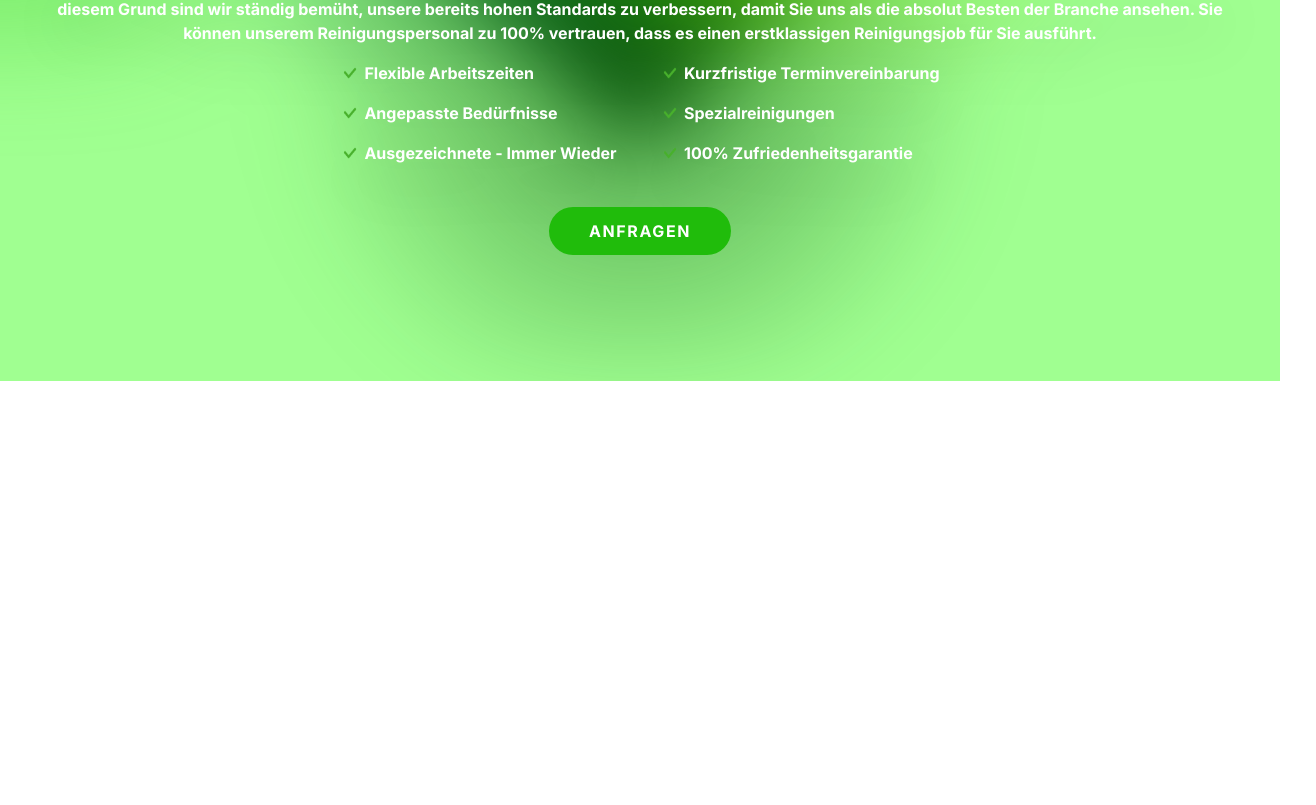
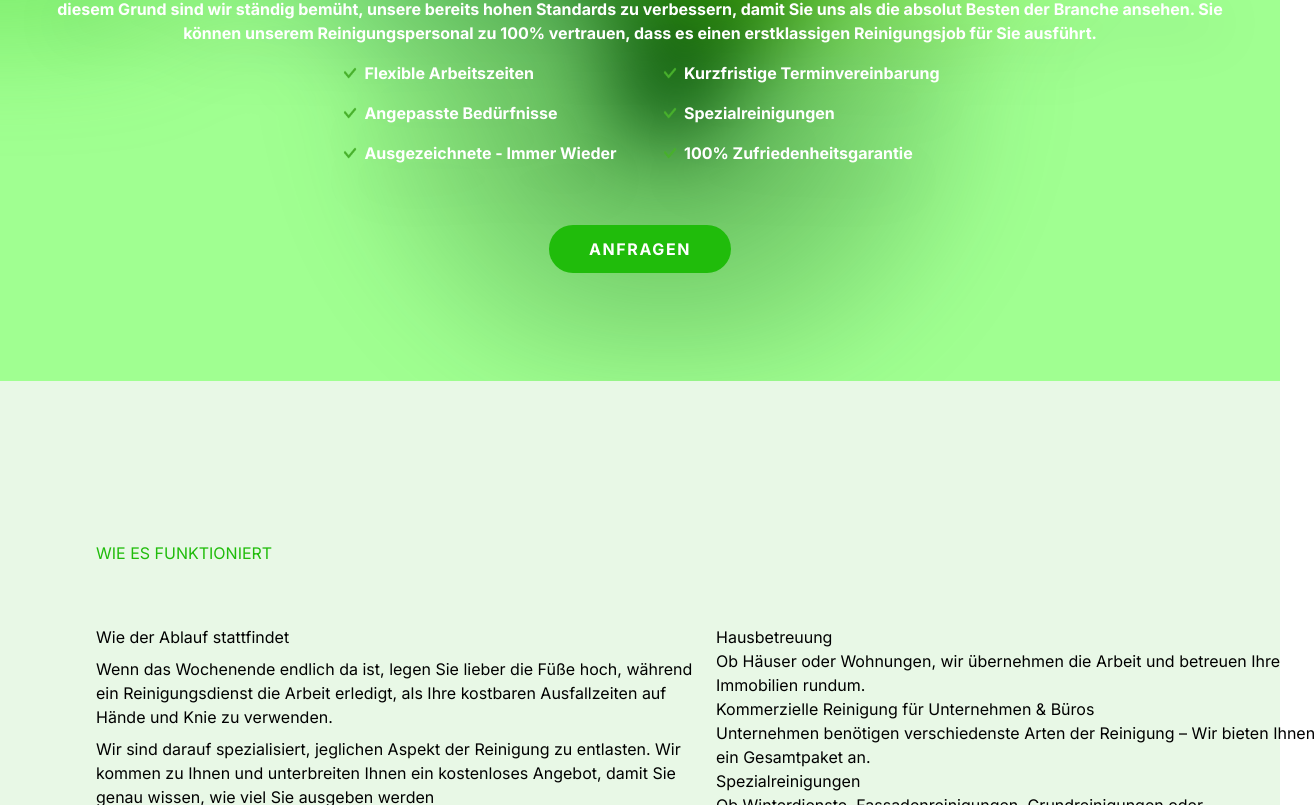
Before and after one commit to Curiosoofficial/todorovic-partner, a Next.js app: page / in a window 1280 px wide. Shown: the part 1995-2800 px from the top of the page, 1316 px wide, since content can reach past the window. Before the commit the page ends 2376 px from the top, so only its background shows below. Built offline with nearby package versions, Linux system fonts and the light colour scheme.

Commit message:
about us 2 structure

```diff
--- a/app/page.tsx
+++ b/app/page.tsx
@@ -1,4 +1,5 @@
-import HomeAboutUsSec1 from "@/components/homeui/HomeAboutUsSec";
+import HomeAboutUsSec1 from "@/components/homeui/HomeAboutUsSec1";
+import HomeAboutUsSec2 from "@/components/homeui/HomeAboutUsSec2";
 import HomeServiceSec from "@/components/homeui/HomeServiceSec";
 import { ImagesSlider } from "@/components/ui/images-slider";
 import { heroImages } from "@/constants";
@@ -21,6 +22,7 @@ export default function Home() {
       <HomeServiceSec />
 
       <HomeAboutUsSec1 />
+      <HomeAboutUsSec2 />
     </main>
   );
 }
--- a/components/Navbar.tsx
+++ b/components/Navbar.tsx
@@ -4,7 +4,7 @@ import React from 'react'
 
 const Navbar = () => {
   return (
-    <nav className="flex items-center justify-between p-7 fixed top-0 z-50 w-full bg-light-900 shadow-[0_3px_10px_rgb(0,0,0,0.2)] z-50">
+    <nav className="flex items-center justify-between p-7 fixed top-0 z-[100] w-full bg-light-900 shadow-[0_3px_10px_rgb(0,0,0,0.2)]">
       <Link href="/">
         <p className="h1-bold px-">Todorovic<span className="text-primary-500">Partner</span></p>
       </Link>
--- a/components/homeui/HomeAboutUsSec.tsx
+++ b/components/homeui/HomeAboutUsSec1.tsx
@@ -9,9 +9,9 @@ const HomeAboutUsSec1 = () => {
     <section>
       <BackgroundGradientAnimation>
         <div className=" pb-16 absolute z-50 inset-0 flex flex-col items-center justify-center text-white font-bold px-4 pointer-events-none text-center overflow-hidden">
-          <p className="bg-clip-text p-2 drop-shadow-2xl h1-bold">
+          <h2 className="bg-clip-text p-2 drop-shadow-2xl h1-bold">
             ÜBER UNSER UNTERNEHMEN
-          </p>
+          </h2>
           <div className="flex flex-col justify-center items-center">
             <p className="base-semibold max-w-[1200px] bg-clip-text p-2  drop-shadow-2xl  ">
               Die Reinigungsplanung kann mühsam sein und wir wissen, dass Sie
@@ -35,7 +35,7 @@ const HomeAboutUsSec1 = () => {
             </div>
           </div>
         </div>
-        <Button className="absolute top-[75%] left-[50%] transform -translate-x-1/2 -translate-y-1/2" />
+        <Button className="absolute top-[78%] left-[50%] transform -translate-x-1/2 -translate-y-1/2" />
       </BackgroundGradientAnimation>
     </section>
   );
--- /dev/null
+++ b/components/homeui/HomeAboutUsSec2.tsx
@@ -0,0 +1,50 @@
+import React from "react";
+
+const HomeAboutUsSec2 = () => {
+  return (
+    <section className="flex flex-col p-24 h-[600px] justify-center items-start gap-10 bg-primary-500 bg-opacity-10">
+      <h2 className="h1-bold py-5 text-primary-500">WIE ES FUNKTIONIERT</h2>
+      <div className="flex items-start justify-center gap-5">
+        <div className="flex flex-col w-[600px] gap-2">
+          <h3 className="h2-bold">Wie der Ablauf stattfindet</h3>
+          <p>
+            Wenn das Wochenende endlich da ist, legen Sie lieber die Füße hoch,
+            während ein Reinigungsdienst die Arbeit erledigt, als Ihre kostbaren
+            Ausfallzeiten auf Hände und Knie zu verwenden.
+          </p>
+          <p>
+            Wir sind darauf spezialisiert, jeglichen Aspekt der Reinigung zu
+            entlasten. Wir kommen zu Ihnen und unterbreiten Ihnen ein
+            kostenloses Angebot, damit Sie genau wissen, wie viel Sie ausgeben
+            werden
+          </p>
+          <p>
+            Schicken Sie uns jetzt Ihre Anfrage per E-Mail oder rufen Sie uns
+            direkt an!
+          </p>
+        </div>
+        <div className="w-[600px]">
+          <h4 className="h3-bold">Hausbetreuung</h4>
+          <p>
+            Ob Häuser oder Wohnungen, wir übernehmen die Arbeit und betreuen
+            Ihre Immobilien rundum.
+          </p>
+
+          <h4 className="h3-bold">Kommerzielle Reinigung für Unternehmen & Büros</h4>
+          <p>
+            Unternehmen benötigen verschiedenste Arten der Reinigung – Wir
+            bieten Ihnen ein Gesamtpaket an.
+          </p>
+
+          <h4 className="h3-bold">Spezialreinigungen</h4>
+          <p>
+            Ob Winterdienste, Fassadenreinigungen, Grundreinigungen oder
+            Instandhaltung des Gartens – Bei uns in besten Händen.
+          </p>
+        </div>
+      </div>
+    </section>
+  );
+};
+
+export default HomeAboutUsSec2;
--- a/components/homeui/HomeServiceSec.tsx
+++ b/components/homeui/HomeServiceSec.tsx
@@ -4,7 +4,7 @@ import { PinContainer } from "../ui/3d-pin";
 const HomeServiceSec = () => {
   return (
     <section className="flex flex-col justify-center items-center gap-10 pt-24 pb-32">
-      <h2 className="h1-bold">UNSER SERVICE</h2>
+      <h2 className="h1-bold text-primary-500">UNSER SERVICE</h2>
       <p className="max-w-2xl text-center">
         Wir bieten verschiedenste Arten von Reinigungen sowie Dienstleistungen
         für Ihre Immobilie an. Ob Sie eine Hausbetreuung oder Winterdienste in
--- a/tailwind.config.ts
+++ b/tailwind.config.ts
@@ -18,6 +18,9 @@ module.exports = {
       },
     },
     extend: {
+      zIndex: {
+        '100': '100',
+      },
       colors: {
         primary: {
           500: "#20BC0B",
```
